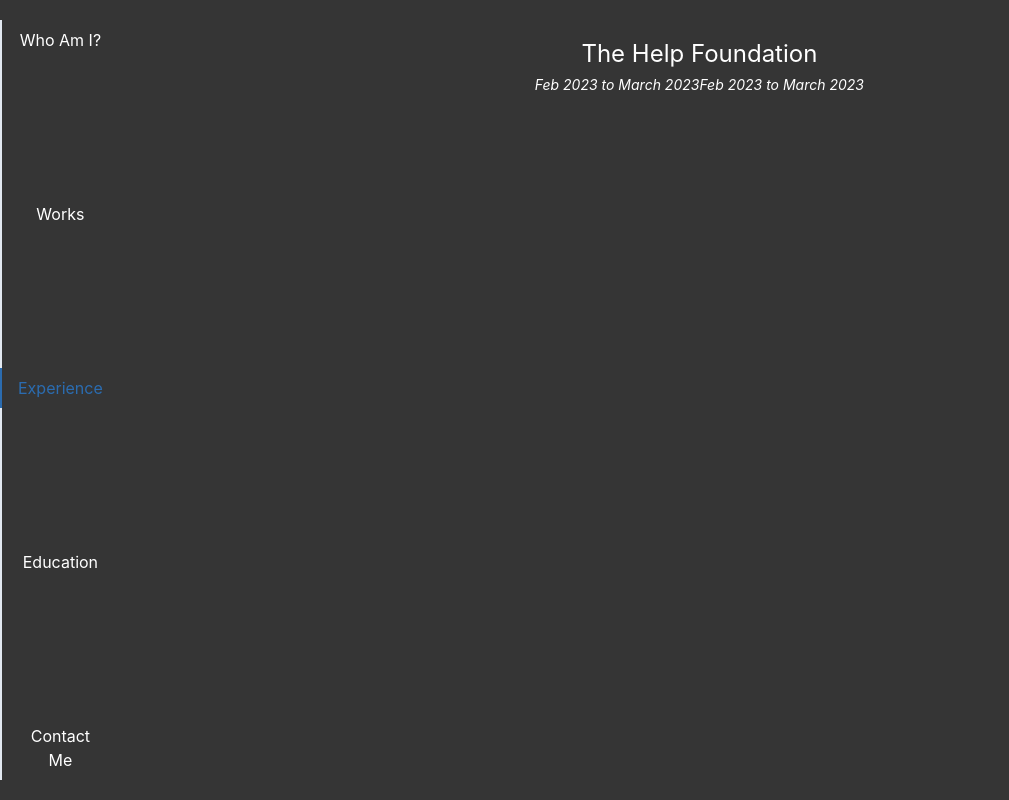
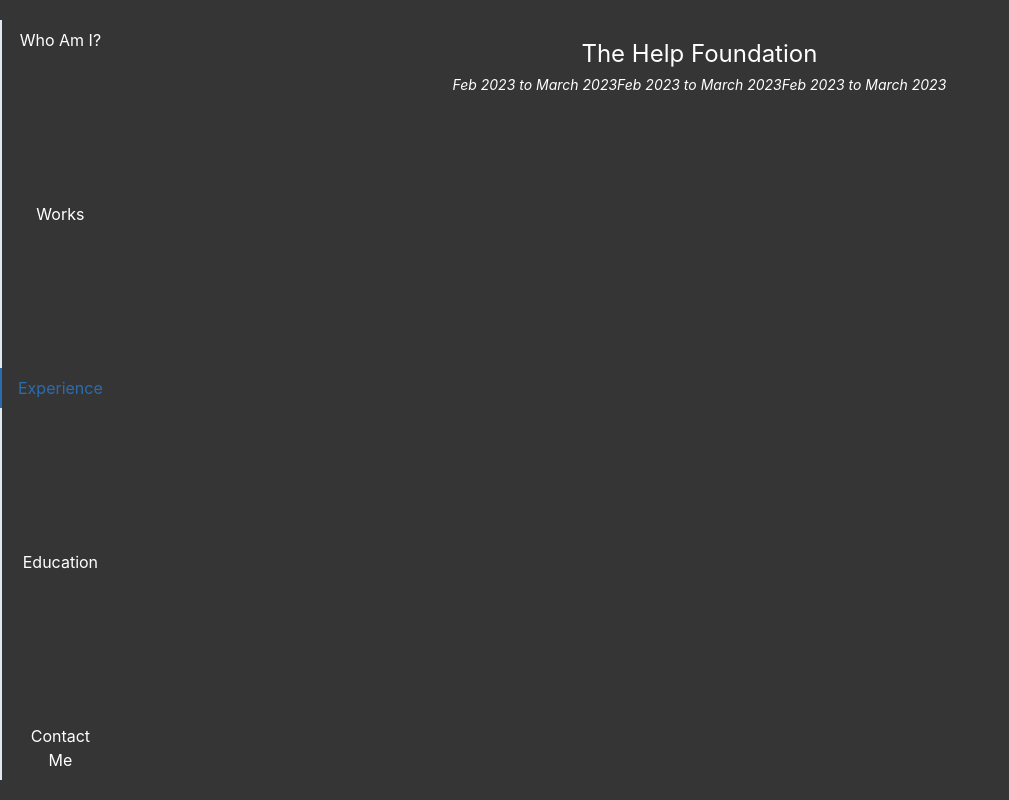
Before and after one commit to ishanyadav13290/my-portfolio, a React (Create React App) app: page / in a window 1280 px wide. Both pictures are taken after a click on the tab "Experience". Shown: the whole page, without its empty margins (0-1009 px from the left). Built offline with nearby package versions, Linux system fonts and the light colour scheme.

Commit message:
normal push

```diff
--- a/src/Components/Navbar/NavComponents/Experience/Experience.jsx
+++ b/src/Components/Navbar/NavComponents/Experience/Experience.jsx
@@ -6,6 +6,7 @@
         <Text fontSize={'2xl'}>The Help Foundation</Text>
         <Text as={"cite"} fontSize={"sm"}>Feb 2023 to March 2023</Text>
         <Text as={"cite"} fontSize={"sm"}>Feb 2023 to March 2023</Text>
+        <Text as={"cite"} fontSize={"sm"}>Feb 2023 to March 2023</Text>
         </Box>
     </Box>
 }
```
